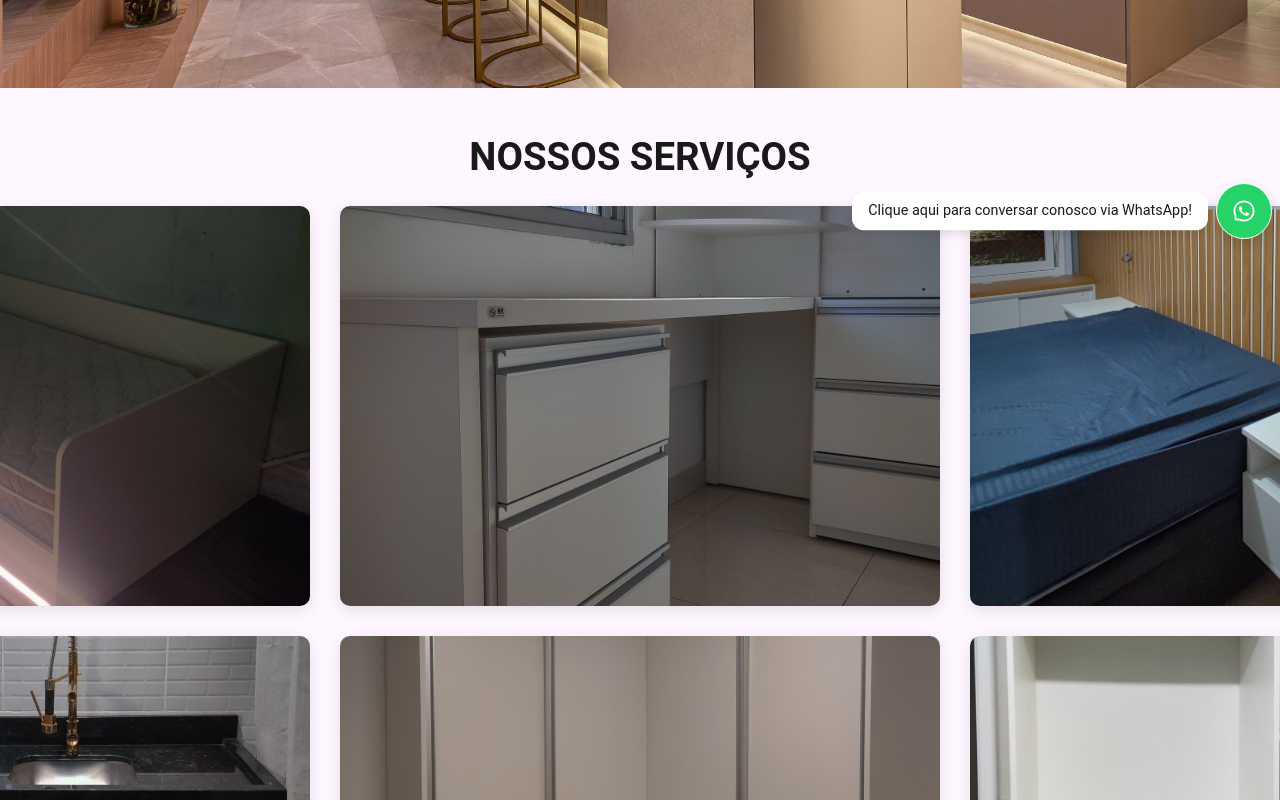
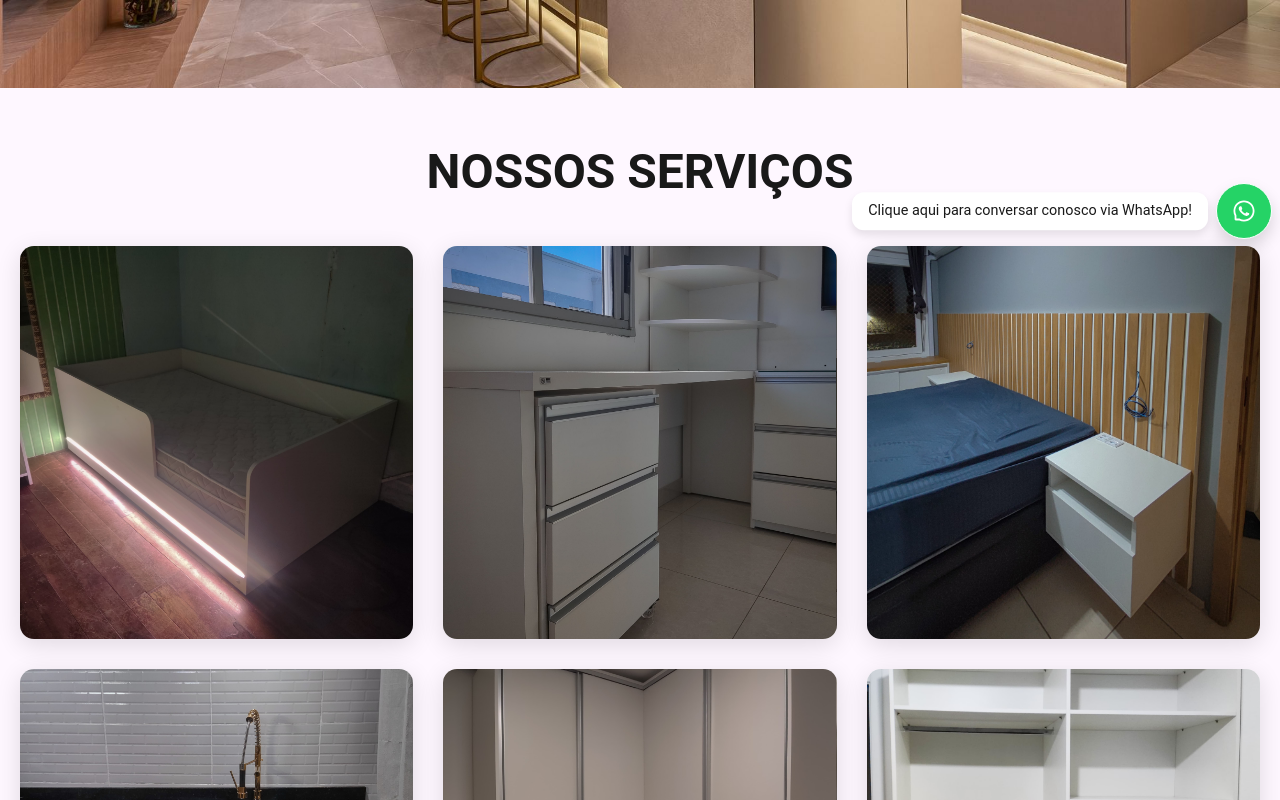
Before and after one commit to umrodrigues/br-planejados, a Next.js app: page / in a window 1280 px wide. Shown: the part 540-1340 px from the top of the page. Built offline with nearby package versions, Linux system fonts and the light colour scheme; no server answers.

Commit message:
fix: images content

```diff
--- a/src/app/packages/components/servicos/Servicos.module.scss
+++ b/src/app/packages/components/servicos/Servicos.module.scss
@@ -1,45 +1,34 @@
 .servicos {
-  padding: 50px 20px;
+  padding: 60px 20px;
   text-align: center;
-
   h2 {
-    font-size: clamp(1.8rem, 3vw, 2.5rem);
+    font-size: clamp(2rem, 4vw, 3rem);
     font-weight: 700;
-    margin-bottom: 30px;
+    margin-bottom: 50px;
   }
 }
 
 .grid {
   display: grid;
-  grid-template-columns: repeat(3, 1fr);
+  grid-template-columns: repeat(auto-fit, minmax(300px, 1fr));
   gap: 30px;
   justify-content: center;
-  max-width: 1200px;
+  max-width: 1400px;
   margin: 0 auto;
-
-  @media (max-width: 1024px) {
-    grid-template-columns: repeat(auto-fit, minmax(320px, 1fr));
-    gap: 25px;
-  }
-
-  @media (max-width: 600px) {
-    grid-template-columns: 1fr;
-    gap: 20px;
-  }
 }
 
 .card {
   background: #fff;
-  border-radius: 10px;
+  border-radius: 14px;
   overflow: hidden;
-  box-shadow: 0 4px 15px rgba(0, 0, 0, 0.1);
+  box-shadow: 0 6px 25px rgba(0, 0, 0, 0.12);
+  aspect-ratio: 1/1;
+  display: flex;
+  justify-content: center;
+  align-items: center;
   transition: transform 0.3s ease;
-  width: 600px;
-  height: 400px;
-  margin: 0 auto;
-
   &:hover {
-    transform: translateY(-5px);
+    transform: translateY(-8px);
   }
 }
 
@@ -49,53 +38,15 @@
 }
 
 .slide {
-  display: flex;
-  justify-content: center;
-  align-items: center;
   position: relative;
-  width: 600px;
-  height: 400px;
-  user-select: none;
+  width: 100%;
+  height: 100%;
 }
 
 .image {
-  width: 100%;
-  height: 100%;
   object-fit: cover;
 }
 
-.videoWrapper {
-  position: relative;
-  width: 100%;
-  height: 100%;
-
-  video {
-    width: 100%;
-    height: 100%;
-    object-fit: cover;
-    display: block;
-  }
+.keen-slider__slide {
+  transition: transform 0.8s ease;
 }
-
-.playIcon {
-  position: absolute;
-  top: 50%;
-  left: 50%;
-  transform: translate(-50%, -50%);
-  background: rgba(0, 0, 0, 0.55);
-  padding: 20px;
-  border-radius: 50%;
-  color: #fff;
-  font-size: 1.8rem;
-  border: none;
-  cursor: pointer;
-  transition: background 0.3s ease;
-
-  &:hover {
-    background: rgba(0, 0, 0, 0.7);
-  }
-}
-
-.carousel .keen-slider__slide {
-  transition: transform 0.8s cubic-bezier(0.4, 0, 0.2, 1);
-}
--- a/src/app/packages/components/servicos/servicos.tsx
+++ b/src/app/packages/components/servicos/servicos.tsx
@@ -7,15 +7,8 @@ import { useKeenSlider } from 'keen-slider/react'
 import 'keen-slider/keen-slider.min.css'
 import { useEffect, useState } from 'react'
 
-type MidiaItem = {
-  type: 'image'
-  src: string
-  alt?: string
-}
-
-interface ServicoCarouselProps {
-  midia: readonly MidiaItem[]
-}
+type MidiaItem = { type: 'image'; src: string; alt?: string }
+interface ServicoCarouselProps { midia: readonly MidiaItem[] }
 
 export default function Servicos() {
   const [servicos, setServicos] = useState<{ midia: MidiaItem[] }[]>([])
@@ -31,45 +24,35 @@ export default function Servicos() {
           return getResp.ok
         }
         return false
-      } catch {
-        return false
-      }
+      } catch { return false }
     }
-
     const build = async () => {
       const totalProjetos = 20
       const imagensPorProjeto = 3
       const lista: { midia: MidiaItem[] }[] = []
-
       for (let p = 1; p <= totalProjetos; p++) {
         const checks = await Promise.all(
           Array.from({ length: imagensPorProjeto }, (_, i) =>
             exists(`/projetos/projeto${p}.${i + 1}.jpg`)
           )
         )
-
         const midia: MidiaItem[] = checks
           .map((ok, i) =>
             ok
               ? {
-                  type: 'image' as const,
+                  type: 'image',
                   src: `/projetos/projeto${p}.${i + 1}.jpg`,
                   alt: `Projeto ${p} imagem ${i + 1}`,
                 }
               : null
           )
           .filter(Boolean) as MidiaItem[]
-
         if (midia.length) lista.push({ midia })
       }
-
       if (mounted) setServicos(lista)
     }
-
     build()
-    return () => {
-      mounted = false
-    }
+    return () => { mounted = false }
   }, [])
 
   return (
@@ -86,7 +69,7 @@ export default function Servicos() {
           <motion.div
             key={index}
             className={styles.card}
-            initial={{ opacity: 0, scale: 0.9 }}
+            initial={{ opacity: 0, scale: 0.95 }}
             whileInView={{ opacity: 1, scale: 1 }}
             transition={{ duration: 0.5, delay: index * 0.1 }}
             viewport={{ once: true }}
@@ -100,16 +83,21 @@ export default function Servicos() {
 }
 
 function ServicoCarousel({ midia }: ServicoCarouselProps) {
-  const [sliderRef] = useKeenSlider<HTMLDivElement>({ loop: true, mode: 'snap' })
+  const [sliderRef] = useKeenSlider<HTMLDivElement>({
+    loop: true,
+    slides: { perView: 1 },
+    mode: 'snap',
+  })
+
   return (
     <div ref={sliderRef} className={`keen-slider ${styles.carousel}`}>
       {midia.map((item, idx) => (
-        <div key={idx} className={`keen-slider__slide ${styles.slide}`} style={{ cursor: 'default' }}>
+        <div key={idx} className={`keen-slider__slide ${styles.slide}`}>
           <Image
             src={item.src}
             alt={item.alt || ''}
-            width={600}
-            height={400}
+            fill
+            sizes="(max-width: 768px) 100vw, (max-width: 1200px) 45vw, 30vw"
             className={styles.image}
             priority={idx === 0}
           />
```
